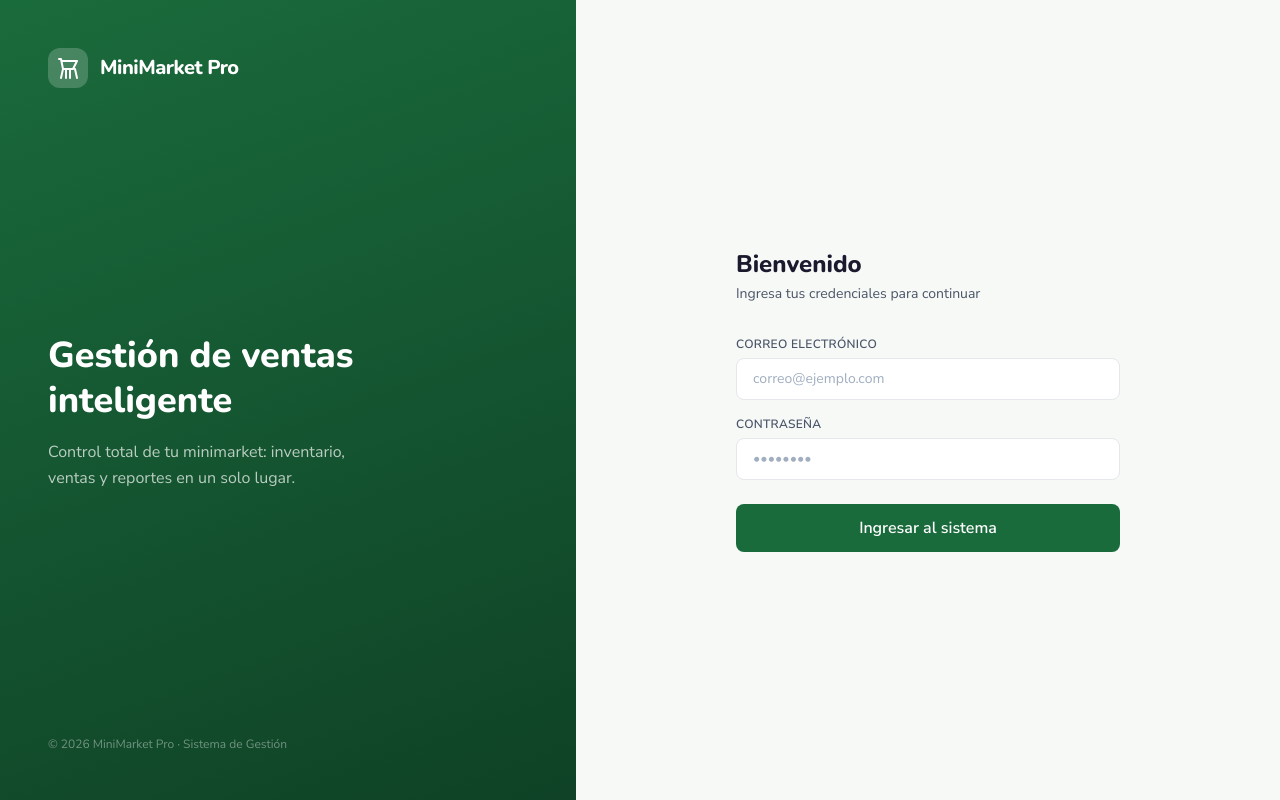
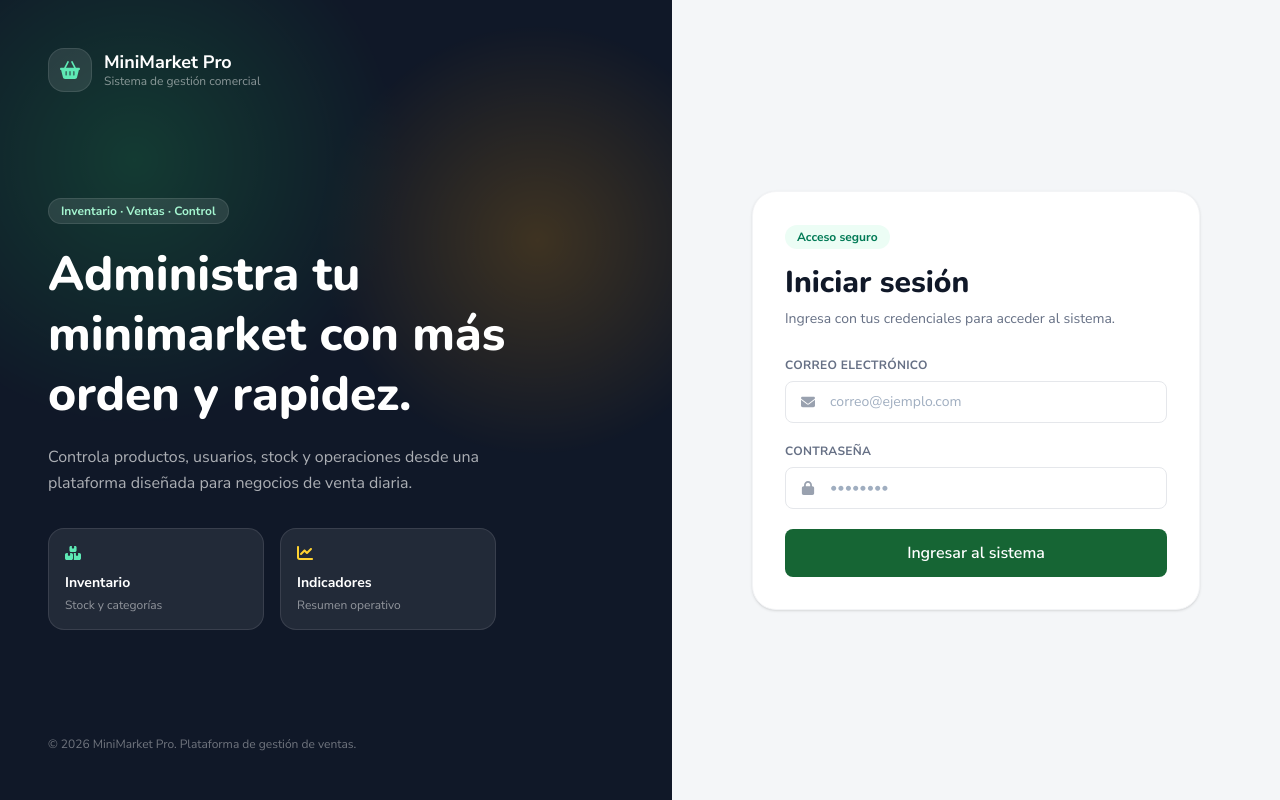
Before and after one commit to GestionMiniMarket/GestionD3ventasMiniMarket, a React app in the folder frontend/: page / in a window 1280 px wide. Built offline with nearby package versions, Linux system fonts and the light colour scheme; the HTML template or start-up script is replaced by a standard one.

Commit message:
Rediseñar pantalla de inicio de sesion

```diff
--- a/frontend/src/index.css
+++ b/frontend/src/index.css
@@ -3,15 +3,15 @@
 
 @layer base {
   :root {
-    --green-brand:   #1a6b3c;
-    --green-mid:     #22863e;
-    --green-light:   #2da84f;
-    --green-pale:    #e8f5ed;
-    --gold-accent:   #f5a623;
-    --gold-light:    #fef6e4;
-    --text-dark:     #1a1a2e;
-    --text-mid:      #4a5568;
-    --surface:       #f7f9f7;
+    --green-brand:   #166534;
+    --green-mid:     #15803d;
+    --green-light:   #22c55e;
+    --green-pale:    #ecfdf3;
+    --gold-accent:   #f59e0b;
+    --gold-light:    #fffbeb;
+    --text-dark:     #101828;
+    --text-mid:      #667085;
+    --surface:       #f4f6f8;
   }
 
   body {
@@ -33,7 +33,7 @@
   }
   .btn-primary:hover {
     background-color: var(--green-mid);
-    box-shadow: 0 4px 14px rgba(26,107,60,0.35);
+    box-shadow: 0 8px 20px rgba(16, 24, 40, 0.16);
   }
 
   .btn-secondary {
--- a/frontend/src/pages/LoginPage.jsx
+++ b/frontend/src/pages/LoginPage.jsx
@@ -1,4 +1,5 @@
 import { useState } from "react";
+import { FaBasketShopping, FaEnvelope, FaLock, FaBoxesStacked, FaChartLine } from "react-icons/fa6";
 import { login } from "../services/authService";
 
 export default function Login() {
@@ -13,129 +14,164 @@ export default function Login() {
 
   const handleSubmit = async (e) => {
     e.preventDefault();
+
     if (!form.email || !form.password) {
-      setError("Todos los campos son obligatorios");
+      setError("Ingresa tu correo y contraseña para continuar.");
       return;
     }
+
     setLoading(true);
+
     try {
       const res = await login(form);
+
       localStorage.setItem("token", res.data.token);
       localStorage.setItem("rol", res.data.rol);
+
       const rol = res.data.rol;
+
       if (rol === "Administrador") window.location.href = "/admin";
-      else if (rol === "Cajero")   window.location.href = "/cajero";
+      else if (rol === "Cajero") window.location.href = "/cajero";
       else if (rol === "Supervisor") window.location.href = "/supervisor";
       else window.location.href = "/";
     } catch {
-      setError("Correo o contraseña incorrectos");
+      setError("Correo o contraseña incorrectos.");
     } finally {
       setLoading(false);
     }
   };
 
   return (
-    <div className="min-h-screen flex" style={{ background: "var(--surface)" }}>
+    <div className="min-h-screen grid lg:grid-cols-[1.05fr_0.95fr] bg-[#f4f6f8]">
+      <section className="hidden lg:flex relative overflow-hidden bg-[#101828] text-white p-12 flex-col justify-between">
+        <div className="absolute inset-0 opacity-20 bg-[radial-gradient(circle_at_20%_20%,#22c55e_0,transparent_32%),radial-gradient(circle_at_80%_30%,#f59e0b_0,transparent_28%)]" />
 
-
-      <div
-        className="hidden lg:flex flex-col justify-between w-[45%] p-12 text-white"
-        style={{ background: "linear-gradient(160deg, #1a6b3c 0%, #0f4226 100%)" }}
-      >
-        <div className="flex items-center gap-3">
-          <div className="w-10 h-10 bg-white/20 rounded-xl flex items-center justify-center">
-            <svg className="w-6 h-6 text-white" fill="none" stroke="currentColor" strokeWidth="2"
-              viewBox="0 0 24 24"><path strokeLinecap="round" strokeLinejoin="round"
-              d="M3 3h2l.4 2M7 13h10l4-8H5.4M7 13L5.4 5M7 13l-2 9m5-9v9m4-9v9m5-9l2 9"/></svg>
+        <div className="relative flex items-center gap-3">
+          <div className="w-11 h-11 rounded-2xl bg-white/10 border border-white/10 flex items-center justify-center">
+            <FaBasketShopping className="text-xl text-emerald-300" />
           </div>
-          <span className="text-xl font-extrabold tracking-tight" style={{ fontFamily: "'Nunito', sans-serif" }}>
-            MiniMarket Pro
-          </span>
+          <div>
+            <p className="font-extrabold text-lg leading-tight">MiniMarket Pro</p>
+            <p className="text-xs text-white/50">Sistema de gestión comercial</p>
+          </div>
         </div>
 
+        <div className="relative max-w-xl">
+          <span className="inline-flex items-center px-3 py-1 rounded-full text-xs font-bold bg-white/10 border border-white/10 text-emerald-200 mb-5">
+            Inventario · Ventas · Control
+          </span>
+
+          <h1 className="text-5xl font-extrabold leading-tight mb-5">
+            Administra tu minimarket con más orden y rapidez.
+          </h1>
+
+          <p className="text-white/65 text-base leading-relaxed max-w-md">
+            Controla productos, usuarios, stock y operaciones desde una plataforma diseñada para negocios de venta diaria.
+          </p>
+
+          <div className="grid grid-cols-2 gap-4 mt-8 max-w-md">
+            <div className="rounded-2xl bg-white/8 border border-white/10 p-4">
+              <FaBoxesStacked className="text-emerald-300 mb-3" />
+              <p className="font-bold text-sm">Inventario</p>
+              <p className="text-xs text-white/50 mt-1">Stock y categorías</p>
+            </div>
+
+            <div className="rounded-2xl bg-white/8 border border-white/10 p-4">
+              <FaChartLine className="text-amber-300 mb-3" />
+              <p className="font-bold text-sm">Indicadores</p>
+              <p className="text-xs text-white/50 mt-1">Resumen operativo</p>
+            </div>
+          </div>
+        </div>
+
+        <p className="relative text-xs text-white/40">
+          © 2026 MiniMarket Pro. Plataforma de gestión de ventas.
+        </p>
+      </section>
+
+      <section className="flex items-center justify-center px-6 py-10">
+        <div className="w-full max-w-md">
+          <div className="lg:hidden flex items-center gap-3 mb-8">
+            <div className="w-10 h-10 rounded-2xl bg-[#101828] flex items-center justify-center">
+              <FaBasketShopping className="text-emerald-300" />
+            </div>
             <div>
-          <h1 className="text-4xl font-extrabold leading-tight mb-4"
-            style={{ fontFamily: "'Nunito', sans-serif" }}>
-            Gestión de ventas<br />inteligente
-          </h1>
-          <p className="text-white/70 text-base leading-relaxed max-w-xs">
-            Control total de tu minimarket: inventario, ventas y reportes en un solo lugar.
+              <p className="font-extrabold text-lg">MiniMarket Pro</p>
+              <p className="text-xs" style={{ color: "var(--text-mid)" }}>
+                Sistema de ventas
+              </p>
+            </div>
+          </div>
+
+          <div className="bg-white rounded-3xl border border-gray-100 shadow-sm p-8">
+            <div className="mb-7">
+              <span className="inline-flex items-center px-3 py-1 rounded-full text-xs font-bold bg-emerald-50 text-emerald-700 mb-4">
+                Acceso seguro
+              </span>
+
+              <h2 className="text-3xl font-extrabold mb-2">
+                Iniciar sesión
+              </h2>
+
+              <p className="text-sm" style={{ color: "var(--text-mid)" }}>
+                Ingresa con tus credenciales para acceder al sistema.
               </p>
             </div>
 
-        <p className="text-white/40 text-xs">© 2026 MiniMarket Pro · Sistema de Gestión</p>
-      </div>
-
-      {/* Panel derecho — formulario */}
-      <div className="flex-1 flex items-center justify-center p-6">
-        <div className="w-full max-w-sm">
-
-          {/* Logo mobile */}
-          <div className="flex lg:hidden items-center gap-2 mb-8">
-            <div className="w-8 h-8 rounded-lg flex items-center justify-center"
-              style={{ background: "var(--green-brand)" }}>
-              <svg className="w-4 h-4 text-white" fill="none" stroke="currentColor" strokeWidth="2"
-                viewBox="0 0 24 24"><path strokeLinecap="round" strokeLinejoin="round"
-                d="M3 3h2l.4 2M7 13h10l4-8H5.4M7 13L5.4 5M7 13l-2 9m5-9v9m4-9v9m5-9l2 9"/></svg>
-            </div>
-            <span className="text-lg font-extrabold" style={{ fontFamily: "'Nunito', sans-serif", color: "var(--green-brand)" }}>
-              MiniMarket Pro
-            </span>
-          </div>
-
-          <h2 className="text-2xl font-extrabold mb-1" style={{ fontFamily: "'Nunito', sans-serif", color: "var(--text-dark)" }}>
-            Bienvenido
-          </h2>
-          <p className="text-sm mb-8" style={{ color: "var(--text-mid)" }}>
-            Ingresa tus credenciales para continuar
-          </p>
-
             {error && (
-            <div className="mb-4 px-4 py-3 rounded-lg bg-red-50 border border-red-100 text-red-700 text-sm flex items-center gap-2">
-              <svg className="w-4 h-4 shrink-0" fill="none" stroke="currentColor" strokeWidth="2" viewBox="0 0 24 24">
-                <circle cx="12" cy="12" r="10"/><line x1="12" y1="8" x2="12" y2="12"/><line x1="12" y1="16" x2="12.01" y2="16"/>
-              </svg>
+              <div className="mb-5 px-4 py-3 rounded-2xl bg-red-50 border border-red-100 text-red-700 text-sm">
                 {error}
               </div>
             )}
 
-          <form onSubmit={handleSubmit} className="space-y-4">
+            <form onSubmit={handleSubmit} className="space-y-5">
               <div>
-              <label className="block text-xs font-semibold mb-1.5 uppercase tracking-wide"
-                style={{ color: "var(--text-mid)" }}>Correo electrónico</label>
+                <label className="block text-xs font-bold mb-2 uppercase tracking-wide" style={{ color: "var(--text-mid)" }}>
+                  Correo electrónico
+                </label>
+
+                <div className="relative">
+                  <FaEnvelope className="absolute left-4 top-1/2 -translate-y-1/2 text-gray-400 text-sm" />
                   <input
-                type="email" name="email" placeholder="correo@ejemplo.com"
-                onChange={handleChange} className="input-field"
+                    type="email"
+                    name="email"
+                    placeholder="correo@ejemplo.com"
+                    value={form.email}
+                    onChange={handleChange}
+                    className="input-field pl-11"
                   />
+                </div>
               </div>
 
               <div>
-              <label className="block text-xs font-semibold mb-1.5 uppercase tracking-wide"
-                style={{ color: "var(--text-mid)" }}>Contraseña</label>
+                <label className="block text-xs font-bold mb-2 uppercase tracking-wide" style={{ color: "var(--text-mid)" }}>
+                  Contraseña
+                </label>
+
+                <div className="relative">
+                  <FaLock className="absolute left-4 top-1/2 -translate-y-1/2 text-gray-400 text-sm" />
                   <input
-                type="password" name="password" placeholder="••••••••"
-                onChange={handleChange} className="input-field"
+                    type="password"
+                    name="password"
+                    placeholder="••••••••"
+                    value={form.password}
+                    onChange={handleChange}
+                    className="input-field pl-11"
                   />
+                </div>
               </div>
 
               <button
                 type="submit"
                 disabled={loading}
-              className="btn-primary w-full mt-2 py-3 text-base disabled:opacity-60 disabled:cursor-not-allowed"
+                className="btn-primary w-full py-3 text-base disabled:opacity-60 disabled:cursor-not-allowed"
               >
-              {loading ? (
-                <span className="flex items-center gap-2 justify-center">
-                  <svg className="w-4 h-4 animate-spin" fill="none" viewBox="0 0 24 24">
-                    <circle className="opacity-25" cx="12" cy="12" r="10" stroke="currentColor" strokeWidth="4"/>
-                    <path className="opacity-75" fill="currentColor" d="M4 12a8 8 0 018-8v8z"/>
-                  </svg>
-                  Ingresando…
-                </span>
-              ) : "Ingresar al sistema"}
+                {loading ? "Validando acceso..." : "Ingresar al sistema"}
               </button>
             </form>
           </div>
         </div>
+      </section>
     </div>
   );
 }
```
Lines whose indentation alone changed are shown as unchanged.
